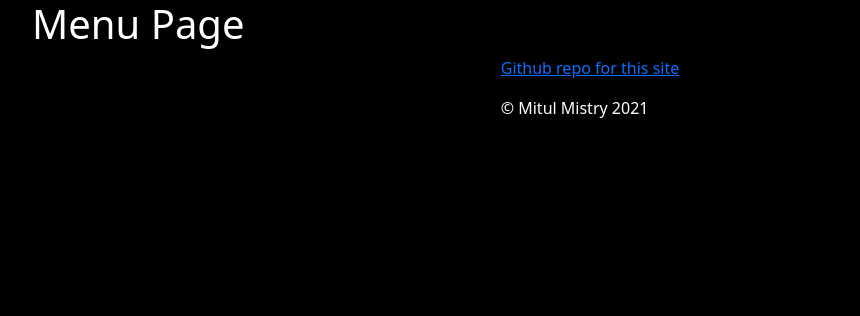
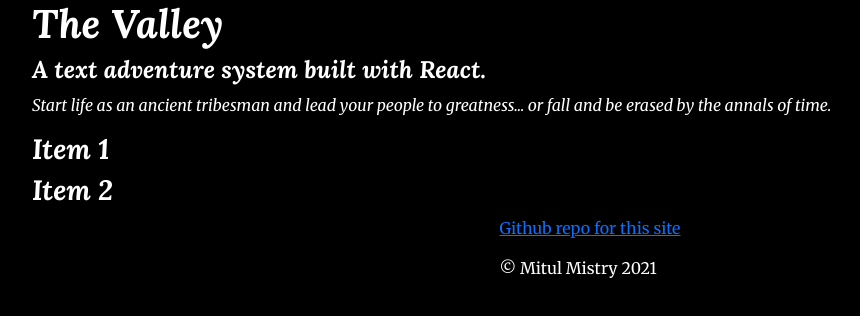
Before and after one commit to MitulMistry/the-valley-react, a React (Create React App) app: page / in a window 1280 px wide. Shown: the top 316 px of the page, without its empty margins (50-910 px from the left). Built offline with nearby package versions, Linux system fonts and the light colour scheme.

Commit message:
Format style and structure of menu page

```diff
--- a/src/components/MenuPage/MenuItem.jsx
+++ b/src/components/MenuPage/MenuItem.jsx
@@ -0,0 +1,11 @@
+import React from 'react';
+
+export class MenuItem extends React.Component {
+  render() {
+    return (
+      <div>
+        <h3>Item</h3>
+      </div>
+    );
+  }
+}
--- a/src/components/MenuPage/MenuList.jsx
+++ b/src/components/MenuPage/MenuList.jsx
@@ -0,0 +1,14 @@
+import React from 'react';
+
+import { MenuItem } from './MenuItem';
+
+export class MenuList extends React.Component {
+  render() {
+    return (
+      <div>
+        <h3>Item 1</h3>
+        <h3>Item 2</h3>
+      </div>
+    );
+  }
+}
--- a/src/components/MenuPage/MenuPage.jsx
+++ b/src/components/MenuPage/MenuPage.jsx
@@ -1,10 +1,16 @@
 import React from 'react';
+
+import { MenuList } from './MenuList';
 
 export class MenuPage extends React.Component {
   render() {
     return (
-      <div>
-        <h1>Menu Page</h1>
+      <div className="menu-page">
+        <h1>The Valley</h1>
+        <h4>A text adventure system built with React.</h4>
+        <p className="italic">Start life as an ancient tribesman and lead your people to greatness... or fall and be erased by the annals of time.</p>
+
+        <MenuList />
       </div>
     );
   }
--- a/src/index.css
+++ b/src/index.css
@@ -1,4 +1,16 @@
+@import url('https://fonts.googleapis.com/css2?family=Lora:ital,wght@1,700&family=Merriweather:ital@0;1&display=swap');
+
 body {
   background-color: black;
   color: white;
+  font-family: 'Merriweather', serif;
 }
+
+.italic {
+  font-style: italic;
+}
+h1, h2, h3, h4, h5 {
+  font-family: 'Lora', serif;
+  font-weight: 700;
+  font-style: italic;
+}
```
